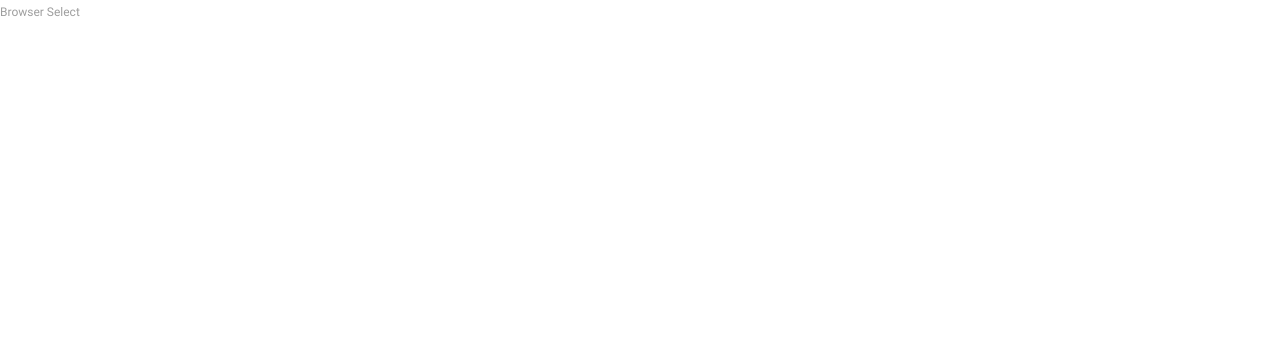
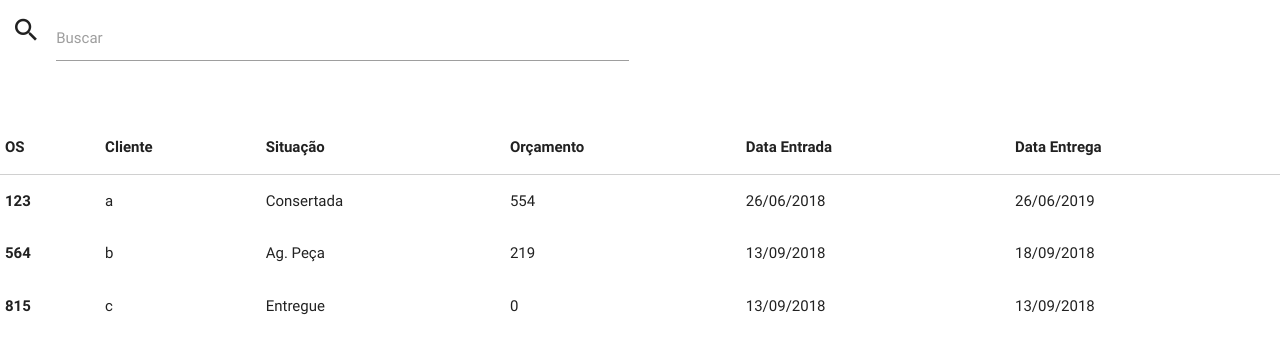
Before and after one commit to FernandoSMedeiros/MasterOficinaFront, an Angular app: page / in a window 1280 px wide. Shown: the top 352 px of the page. Built offline with nearby package versions, Linux system fonts and the light colour scheme.

Commit message:
pagina de listagem de os

```diff
--- a/src/app/ordemservico/busca/busca.component.html
+++ b/src/app/ordemservico/busca/busca.component.html
@@ -1,16 +1,7 @@
-
-<script>
-  $(document).ready(function() {
-    $('select').material_select();
-});
-</script>
-
-<form>
-<label>Browser Select</label>
-<select class="input-field">
-  <option value="" disabled selected>Choose your option</option>
-  <option value="1">Option 1</option>
-  <option value="2">Option 2</option>
-  <option value="3">Option 3</option>
-</select>
-</form>
+<div class="row">
+    <div class="input-field col s6">
+        <i class="material-icons prefix">search</i>
+        <input id="busca" type="text" class="validate">
+        <label for="busca">Buscar</label>
+    </div>
+</div>
--- a/src/app/ordemservico/ordemservico.component.html
+++ b/src/app/ordemservico/ordemservico.component.html
@@ -1 +1,6 @@
-<app-busca></app-busca>
+<div class="row">
+    <app-busca></app-busca>
+</div>
+<div class="row">
+    <listaos></listaos>
+</div>
```
